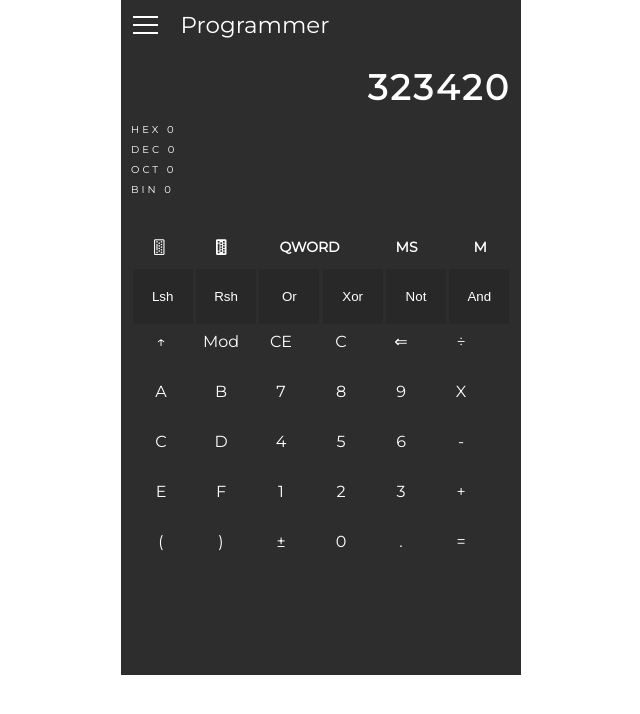
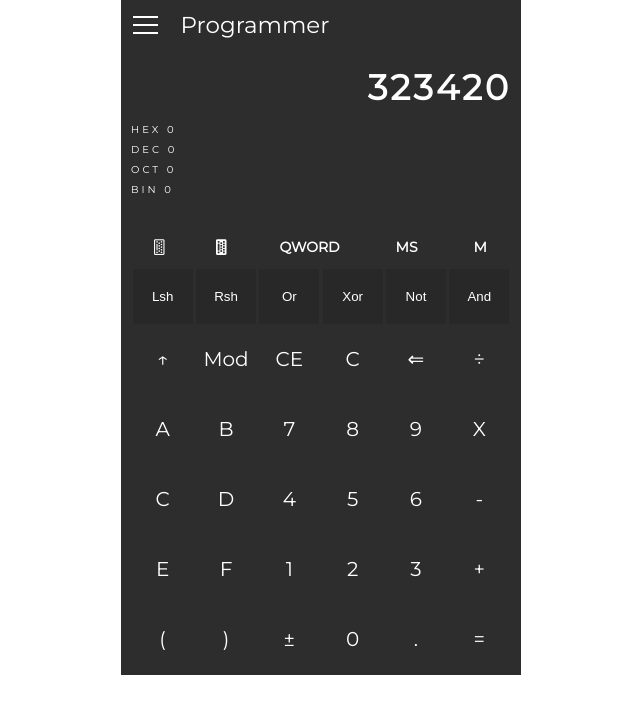
Before and after one commit to CLantigua2/programming-calculator, a React (Create React App) app: page / in a window 1280 px wide. Shown: the top 714 px of the page, without its empty margins (319-959 px from the left). Built offline with nearby package versions, Linux system fonts and the light colour scheme.

Commit message:
completed base boiler plate and styles

```diff
--- a/src/components/modifiers/Modifiers.js
+++ b/src/components/modifiers/Modifiers.js
@@ -16,13 +16,24 @@ export default Modifiers
 const Container = styled.div`
     display: flex;
     flex-direction: row;
+    justify-content: center;
     flex-wrap: wrap;
     width: 100%;
     p {
-        width: 40px;
-        text-align: center;
-        height: 30px;
+        display: flex;
+        align-items: center;
+        justify-content: center;
+        width: 43px;
+        margin: auto;
+        height: 50px;
         padding: 10px;
-        font-size: 1.6rem;
+        font-size: 2rem;
+        cursor: pointer;
+        transition: 0.5s ease-in-out;
+        :hover {
+        background: rgba(70,70,70,1);
+        padding: 9px;
+        border: 1px solid rgba(125, 125, 125, 5);
+    }
     }
 `
```
